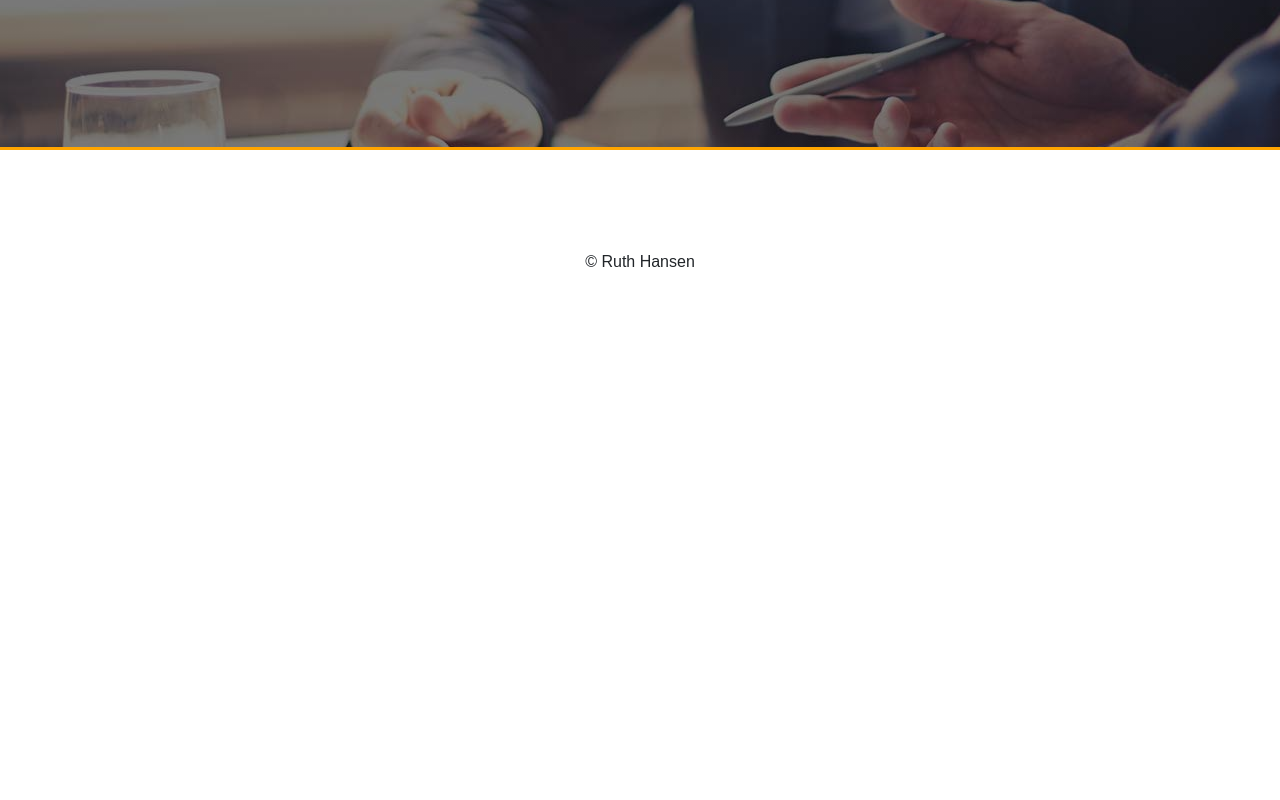
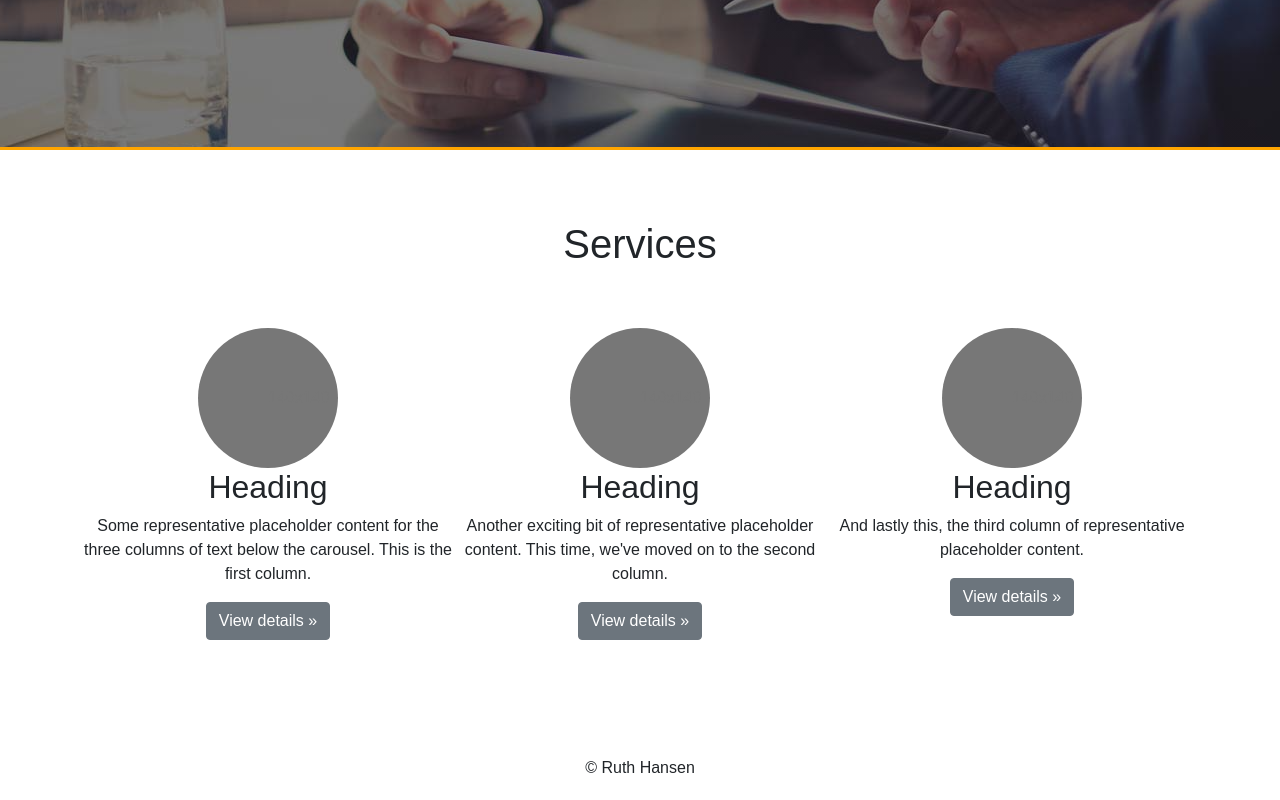
Before and after one commit to bsmrdel101/sh-service-consulting, a React (Create React App) app: page /#/home in a window 1280 px wide. Shown: the part 347-1147 px from the top of the page. Before the commit the page ends 800 px from the top, so only its background shows below. Built offline with nearby package versions, Linux system fonts and the light colour scheme; no server answers.

Commit message:
added a sticky navbar whenever you scroll far enough

```diff
--- /dev/null
+++ b/src/components/CompanyServices/CompanyServices.css
@@ -0,0 +1,8 @@
+.services-title {
+    margin-top: 70px;
+}
+
+.services-row {
+    margin-top: 60px;
+    display: flex;
+}
--- /dev/null
+++ b/src/components/CompanyServices/CompanyServices.jsx
@@ -0,0 +1,38 @@
+import React from 'react';
+
+import './CompanyServices.css';
+
+function CompanyServices() {
+    return (
+        <div className='container'>
+            <center>
+                <h1 className='services-title'>Services</h1>
+                <div class="services-row">
+                    <div class="col-lg-4">
+                    <svg class="bd-placeholder-img rounded-circle" width="140" height="140" xmlns="http://www.w3.org/2000/svg" role="img" aria-label="Placeholder: 140x140" preserveAspectRatio="xMidYMid slice" focusable="false"><title>Placeholder</title><rect width="100%" height="100%" fill="#777"></rect><text x="50%" y="50%" fill="#777" dy=".3em">140x140</text></svg>
+
+                    <h2>Heading</h2>
+                    <p>Some representative placeholder content for the three columns of text below the carousel. This is the first column.</p>
+                    <p><a class="btn btn-secondary" href="#">View details »</a></p>
+                    </div>
+                    <div class="col-lg-4">
+                    <svg class="bd-placeholder-img rounded-circle" width="140" height="140" xmlns="http://www.w3.org/2000/svg" role="img" aria-label="Placeholder: 140x140" preserveAspectRatio="xMidYMid slice" focusable="false"><title>Placeholder</title><rect width="100%" height="100%" fill="#777"></rect><text x="50%" y="50%" fill="#777" dy=".3em">140x140</text></svg>
+
+                    <h2>Heading</h2>
+                    <p>Another exciting bit of representative placeholder content. This time, we've moved on to the second column.</p>
+                    <p><a class="btn btn-secondary" href="#">View details »</a></p>
+                    </div>
+                    <div class="col-lg-4">
+                    <svg class="bd-placeholder-img rounded-circle" width="140" height="140" xmlns="http://www.w3.org/2000/svg" role="img" aria-label="Placeholder: 140x140" preserveAspectRatio="xMidYMid slice" focusable="false"><title>Placeholder</title><rect width="100%" height="100%" fill="#777"></rect><text x="50%" y="50%" fill="#777" dy=".3em">140x140</text></svg>
+
+                    <h2>Heading</h2>
+                    <p>And lastly this, the third column of representative placeholder content.</p>
+                    <p><a class="btn btn-secondary" href="#">View details »</a></p>
+                    </div>
+                </div>
+            </center>
+        </div>
+    );
+}
+
+export default CompanyServices;
--- a/src/components/Header/Header.css
+++ b/src/components/Header/Header.css
@@ -9,6 +9,7 @@
     color: rgb(255, 255, 255);
     border-bottom: 3px solid orange;
     background-attachment: fixed;
+    width: 100%;
 }
 
 .header-title {
--- a/src/components/HomePage/HomePage.jsx
+++ b/src/components/HomePage/HomePage.jsx
@@ -1,10 +1,12 @@
 import React from 'react';
 import Header from '../Header/Header';
+import CompanyServices from '../CompanyServices/CompanyServices';
 
 function HomePage() {
     return (
         <>
             <Header />
+            <CompanyServices />
         </>
     );
 }
--- a/src/components/Nav/Nav.css
+++ b/src/components/Nav/Nav.css
@@ -25,3 +25,7 @@
 .navbar {
   box-shadow: 0 6px 3px -2px rgba(0, 0, 0, 0.171);
 }
+
+#navbar {
+  background-color: rgba(255, 255, 255, 0);
+}
--- a/src/components/Nav/Nav.jsx
+++ b/src/components/Nav/Nav.jsx
@@ -29,8 +29,18 @@
     setContactActive(true);
   }
 
+  window.addEventListener('scroll', function(ev) {
+    console.log('window', window.scrollY);
+    if (window.scrollY >= 420) {
+      document.getElementById("navbar").classList.add("sticky-top");
+    }
+    if (window.scrollY <= 400) {
+      document.getElementById("navbar").classList.remove("sticky-top");
+    }
+  });
+
   return (
-    <nav class="navbar navbar-expand-lg navbar-light bg-light">
+      <nav class="navbar navbar-expand-lg navbar-light bg-light" id='navbar'>
         <div class="container-fluid">
           <a class="navbar-brand" href="#" onClick={handleSelectHome} draggable={false}><span id='sh-logo'>SH</span> Compliance & Service Consulting</a>
           <button class="navbar-toggler" type="button" data-bs-toggle="collapse" data-bs-target="#navbarSupportedContent" aria-controls="navbarSupportedContent" aria-expanded="false" aria-label="Toggle navigation">
```
Lines whose indentation alone changed are shown as unchanged.
